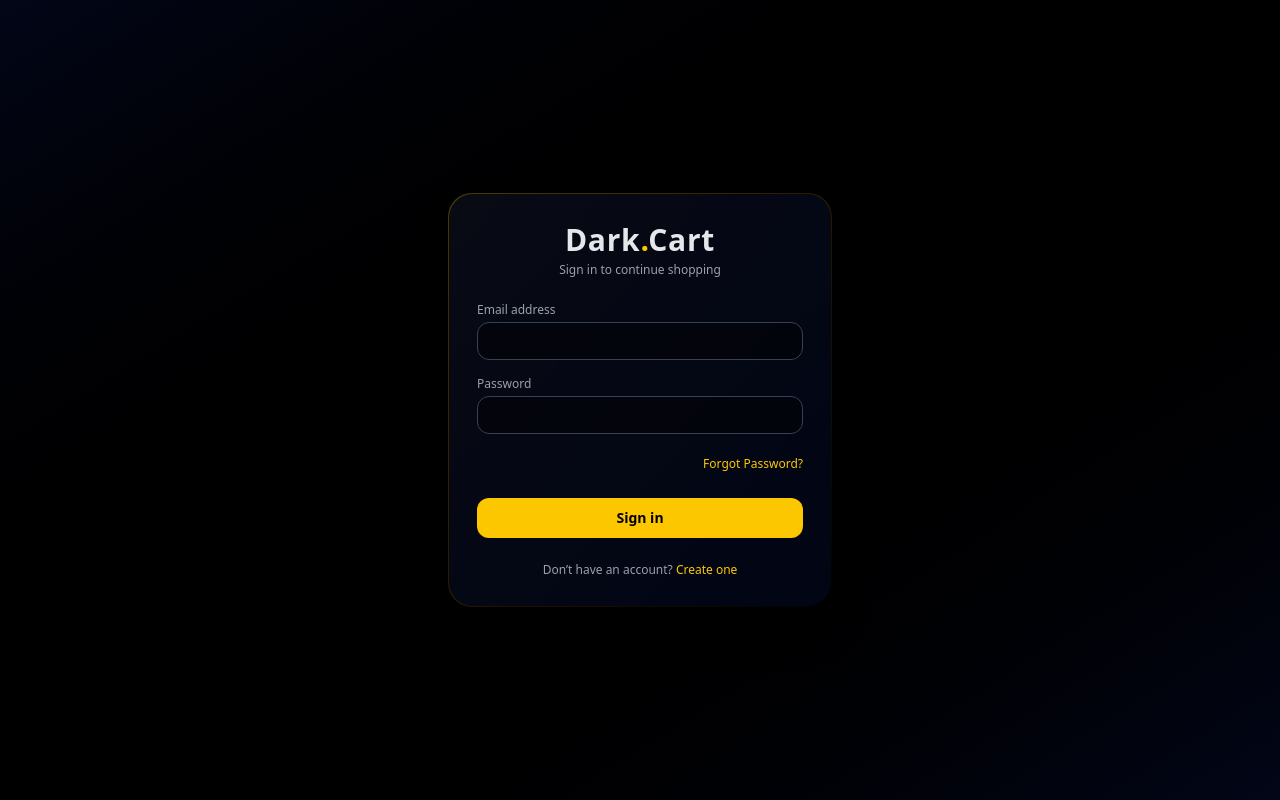
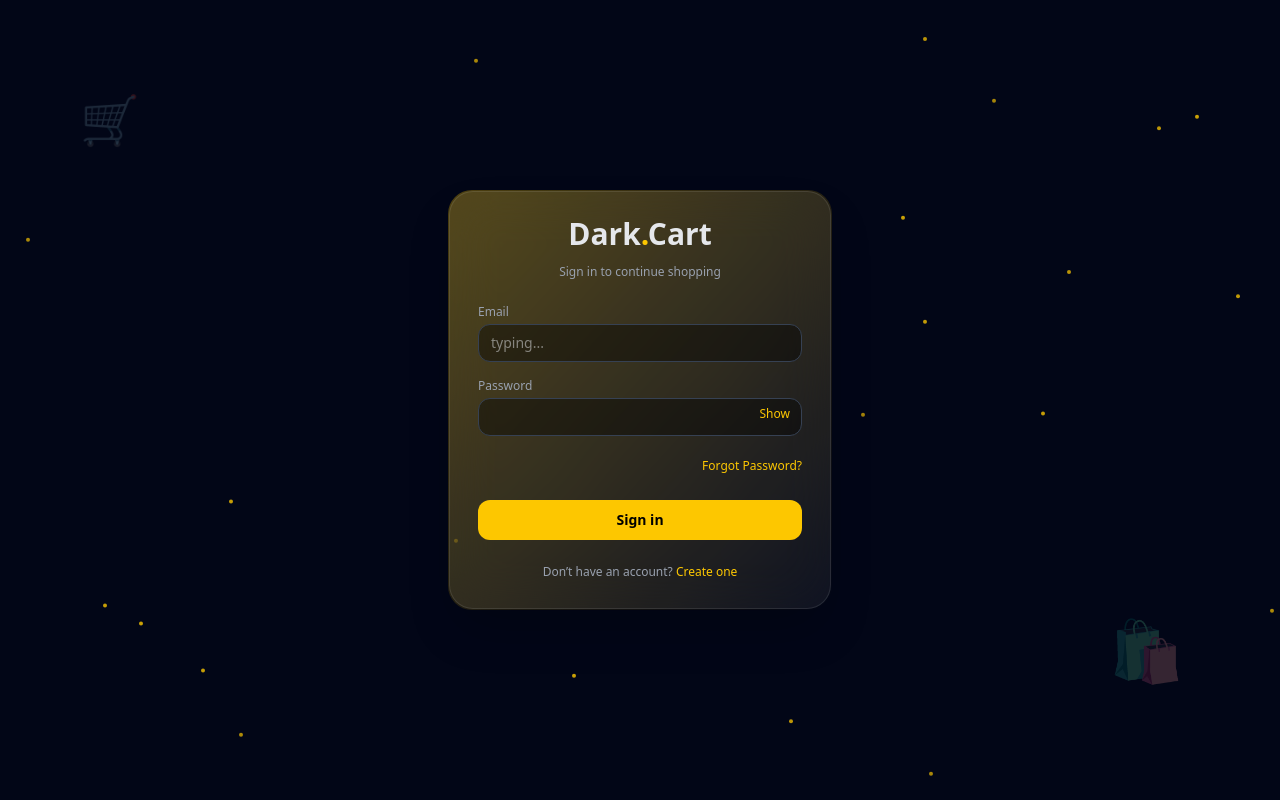
Before and after one commit to AmeshkAmod/ecommercets, a React app in the folder frontend/: page /login in a window 1280 px wide. Built offline with nearby package versions, Linux system fonts and the light colour scheme; the HTML template or start-up script is replaced by a standard one.

Commit message:
new animation

```diff
--- a/frontend/src/components/Navbar.tsx
+++ b/frontend/src/components/Navbar.tsx
@@ -40,7 +40,6 @@ export default function Navbar() {
 
   const isAdmin = user?.role?.some((r) => r.name === "ADMIN") ?? false;
 
-  /* SEARCH SUGGESTIONS */
   useEffect(() => {
     const fetchSuggestions = async () => {
       if (search.trim().length < 2) {
@@ -71,7 +70,6 @@ export default function Navbar() {
   return (
     <header className="sticky top-0 z-50 bg-[#020617] border-b border-gray-800">
 
-      {/* NAVBAR */}
       <div className="max-w-7xl mx-auto px-4 py-4 flex items-center gap-4">
 
         {/* MOBILE MENU BUTTON */}
@@ -81,6 +79,16 @@ export default function Navbar() {
         >
           ☰
         </button>
+
+        {/* ADMIN PANEL LEFT SIDE */}
+        {isAdmin && (
+          <button
+            onClick={() => navigate("/admin")}
+            className="hidden lg:block text-indigo-400 font-semibold hover:text-indigo-300"
+          >
+            Admin Panel
+          </button>
+        )}
 
         {/* LOGO */}
         <Link
@@ -107,7 +115,6 @@ export default function Navbar() {
             🔍
           </button>
 
-          {/* SEARCH DROPDOWN */}
           {showSuggestions && suggestions.length > 0 && (
             <div className="absolute left-0 right-0 mt-2 bg-[#020617] border border-gray-700 rounded-lg shadow-xl max-h-72 overflow-y-auto z-50">
               {suggestions.map((product) => (
@@ -164,6 +171,16 @@ export default function Navbar() {
             )}
           </Link>
 
+          {/* LOGIN BUTTON (ADDED ONLY THIS PART) */}
+          {!isAuthenticated && (
+            <Link
+              to="/login"
+              className="px-4 py-1 rounded-full bg-yellow-400 text-black font-semibold hover:bg-yellow-300"
+            >
+              Login
+            </Link>
+          )}
+
           {/* PROFILE */}
           {isAuthenticated && (
             <div className="relative">
@@ -181,6 +198,15 @@ export default function Navbar() {
                   <div className="p-4 border-b border-gray-800">
                     <p className="font-semibold">{user?.name}</p>
                   </div>
+
+                  {isAdmin && (
+                    <button
+                      onClick={() => navigate("/admin")}
+                      className="block w-full text-left px-4 py-2 hover:bg-gray-800 text-indigo-400"
+                    >
+                      Admin Panel
+                    </button>
+                  )}
 
                   <Link to="/profile" className="block px-4 py-2 hover:bg-gray-800">
                     My Profile
--- a/frontend/src/pages/login/Login.tsx
+++ b/frontend/src/pages/login/Login.tsx
@@ -4,6 +4,7 @@ import { loginUser } from "../../store/slice/authSlice";
 import { Link, useNavigate } from "react-router-dom";
 import { PermissionKeys } from "../../types/auth";
 import { AuthUser } from "../../types/user";
+import { motion } from "framer-motion";
 
 interface LoginForm {
   email: string;
@@ -13,8 +14,9 @@ interface LoginForm {
 export default function Login() {
   const dispatch = useAppDispatch();
   const navigate = useNavigate();
+  const { status, error } = useAppSelector((state) => state.auth);
 
-  const { status, error } = useAppSelector((state) => state.auth);
+  const [showPassword, setShowPassword] = useState(false);
 
   const [form, setForm] = useState<LoginForm>({
     email: "",
@@ -30,11 +32,10 @@ export default function Login() {
     }));
   };
 
-  const handleSubmit = async (e: FormEvent<HTMLFormElement>): Promise<void> => {
+  const handleSubmit = async (e: FormEvent<HTMLFormElement>) => {
     e.preventDefault();
 
     try {
-      // unwrap gives you typed user directly
       const user = await dispatch(loginUser(form)).unwrap();
 
       const getpermissions = (user: AuthUser) =>
@@ -48,63 +49,121 @@ export default function Login() {
         navigate("/");
       }
     } catch (err) {
-      // error already handled in slice
-      console.error("Login failed:", err);
+      console.error(err);
     }
   };
 
   return (
-    <div className="min-h-screen flex items-center justify-center bg-linear-to-br from-[#020617] via-black to-[#020617] px-4">
-      <div className="relative w-full max-w-sm rounded-3xl p-px bg-linear-to-br from-yellow-400/30 to-transparent">
-        <div className="bg-[#020617]/90 backdrop-blur-xl rounded-3xl p-7 text-gray-200 shadow-2xl">
-          {/* Logo */}
-          <h1 className="text-3xl font-extrabold text-center tracking-wide mb-1">
+    <div className="min-h-screen flex items-center justify-center relative overflow-hidden bg-[#020617]">
+
+      {/* PARTICLES */}
+      {[...Array(25)].map((_, i) => (
+        <motion.div
+          key={i}
+          animate={{ y: ["0%", "100%"], opacity: [0.2, 0.8, 0.2] }}
+          transition={{
+            duration: 10 + Math.random() * 10,
+            repeat: Infinity,
+          }}
+          className="absolute w-1 h-1 bg-yellow-400 rounded-full"
+          style={{
+            left: `${Math.random() * 100}%`,
+            top: `${Math.random() * 100}%`,
+          }}
+        />
+      ))}
+
+      {/* FLOATING CART ICONS */}
+      <motion.div
+        animate={{ y: [0, -25, 0] }}
+        transition={{ duration: 6, repeat: Infinity }}
+        className="absolute left-20 top-24 text-yellow-400 text-5xl opacity-20"
+      >
+        🛒
+      </motion.div>
+
+      <motion.div
+        animate={{ y: [0, 30, 0] }}
+        transition={{ duration: 7, repeat: Infinity }}
+        className="absolute right-24 bottom-32 text-yellow-400 text-6xl opacity-20"
+      >
+        🛍
+      </motion.div>
+
+      {/* LOGIN CARD */}
+      <motion.div
+        initial={{ opacity: 0, scale: 0.9, y: 40 }}
+        animate={{ opacity: 1, scale: 1, y: 0 }}
+        transition={{ duration: 0.6 }}
+        className="relative w-full max-w-sm rounded-3xl p-px bg-gradient-to-br from-yellow-400/30 to-transparent"
+      >
+        <div className="bg-white/5 backdrop-blur-xl border border-white/10 rounded-3xl p-7 text-gray-200 shadow-2xl">
+
+          {/* LOGO */}
+          <motion.h1
+            animate={{ y: [0, -4, 0] }}
+            transition={{ duration: 4, repeat: Infinity }}
+            className="text-3xl font-extrabold text-center mb-2"
+          >
             Dark<span className="text-yellow-400">.</span>Cart
-          </h1>
+          </motion.h1>
 
           <p className="text-center text-xs text-gray-400 mb-6">
             Sign in to continue shopping
           </p>
 
           <form onSubmit={handleSubmit} className="space-y-4">
-            {/* Email */}
-            <div>
+
+            {/* EMAIL */}
+            <motion.div initial={{ opacity: 0 }} animate={{ opacity: 1 }}>
               <label className="text-xs text-gray-400 mb-1 block">
-                Email address
+                Email
               </label>
+
               <input
                 type="email"
                 name="email"
                 value={form.email}
                 onChange={handleChange}
+                placeholder="typing..."
                 required
                 className="w-full bg-black/40 border border-gray-700 rounded-xl px-3 py-2 text-sm
-                           focus:outline-none focus:border-yellow-400 focus:ring-1 focus:ring-yellow-400
-                           transition"
+                focus:outline-none focus:border-yellow-400 focus:ring-1 focus:ring-yellow-400"
               />
-            </div>
+            </motion.div>
 
-            {/* Password */}
-            <div>
+            {/* PASSWORD */}
+            <motion.div initial={{ opacity: 0 }} animate={{ opacity: 1 }}>
               <label className="text-xs text-gray-400 mb-1 block">
                 Password
               </label>
+
+              <div className="relative">
                 <input
-                type="password"
+                  type={showPassword ? "text" : "password"}
                   name="password"
                   value={form.password}
                   onChange={handleChange}
                   required
                   className="w-full bg-black/40 border border-gray-700 rounded-xl px-3 py-2 text-sm
-                           focus:outline-none focus:border-yellow-400 focus:ring-1 focus:ring-yellow-400
-                           transition"
+                  focus:outline-none focus:border-yellow-400 focus:ring-1 focus:ring-yellow-400"
                 />
+
+                {/* SHOW PASSWORD */}
+                <button
+                  type="button"
+                  onClick={() => setShowPassword(!showPassword)}
+                  className="absolute right-3 top-2 text-xs text-yellow-400"
+                >
+                  {showPassword ? "Hide" : "Show"}
+                </button>
               </div>
+            </motion.div>
 
-            {/* Error */}
             {error && (
               <p className="text-red-400 text-xs text-center">{error}</p>
             )}
+
             <div className="text-right">
               <Link
                 to="/forgot-password"
@@ -114,19 +173,19 @@ export default function Login() {
               </Link>
             </div>
 
-            {/* Submit */}
-            <button
+            {/* LOGIN BUTTON */}
+            <motion.button
+              whileHover={{ scale: 1.05 }}
+              whileTap={{ scale: 0.95 }}
               type="submit"
               disabled={status === "loading"}
-              className="w-full mt-2 bg-yellow-400 text-black py-2.5 rounded-xl font-semibold text-sm
-                         hover:brightness-110 transition disabled:opacity-60
-                         active:scale-[0.98]"
+              className="w-full mt-2 bg-yellow-400 text-black py-2.5 rounded-xl font-semibold text-sm hover:brightness-110"
             >
               {status === "loading" ? "Signing in..." : "Sign in"}
-            </button>
+            </motion.button>
           </form>
 
-          {/* Footer */}
+          {/* FOOTER */}
           <p className="text-center text-xs text-gray-400 mt-6">
             Don’t have an account?{" "}
             <Link
@@ -136,8 +195,9 @@ export default function Login() {
               Create one
             </Link>
           </p>
+
         </div>
-      </div>
+      </motion.div>
     </div>
   );
 }
```
Lines whose indentation alone changed are shown as unchanged.
